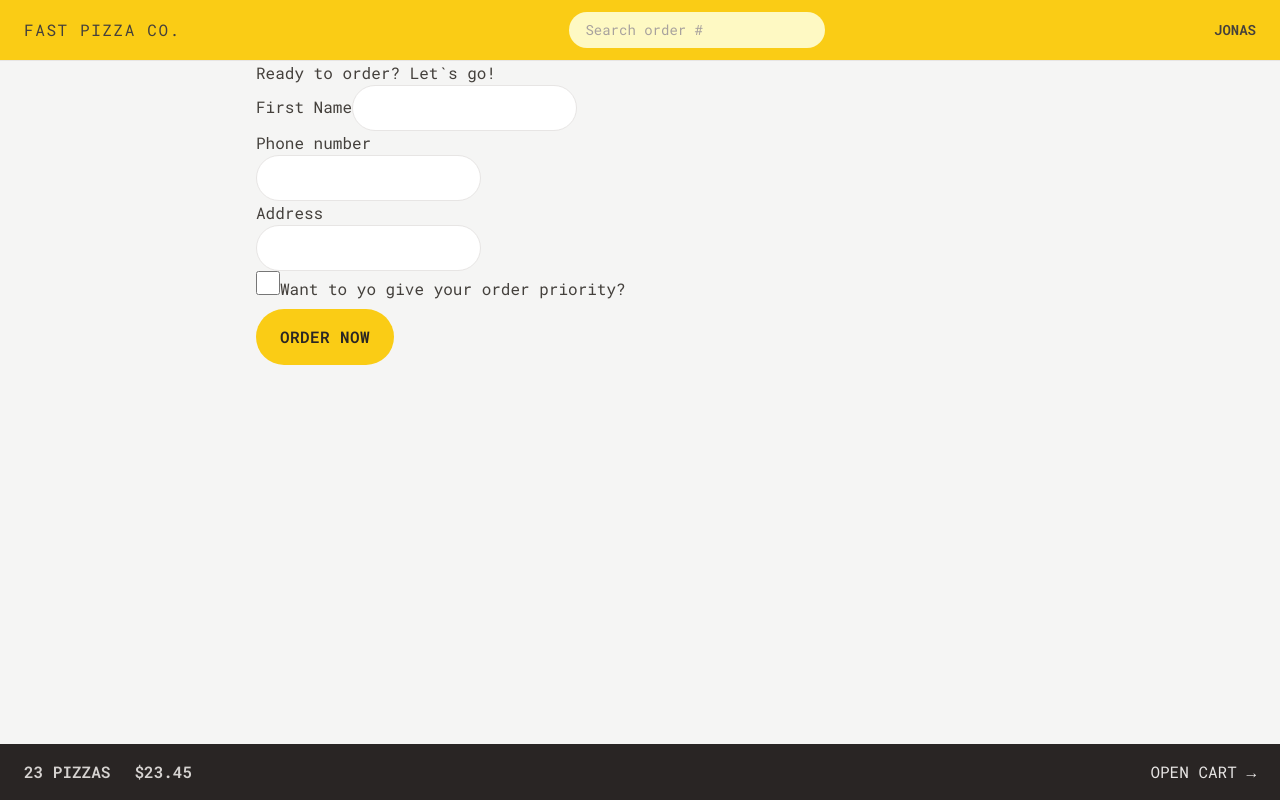
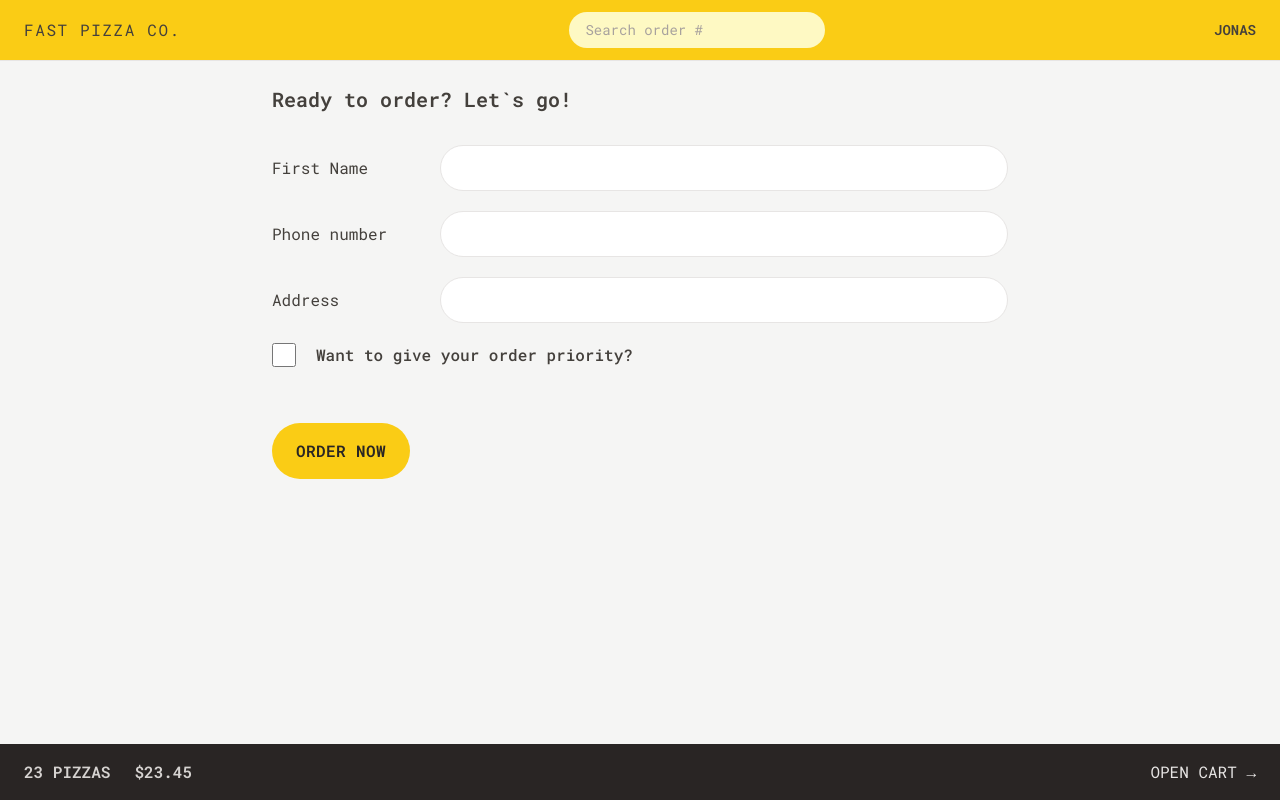
Before and after one commit to Nifemiasaolu/Fast_Pizza, a React (Vite) app: page /order/new in a window 1280 px wide. Built offline with nearby package versions, Linux system fonts and the light colour scheme.

Commit message:
Create Order style component

```diff
--- a/src/Features/Order/CreateOrder.jsx
+++ b/src/Features/Order/CreateOrder.jsx
@@ -42,32 +42,41 @@ function CreateOrder() {
   const cart = fakeCart;
 
   return (
-    <div>
-      <h2>Ready to order? Let`s go!</h2>
+    <div className="px-4 py-6">
+      <h2 className="mb-8 text-xl font-semibold">Ready to order? Let`s go!</h2>
 
       {/* <Form method="POST" action="/order/new"> */}
       <Form method="POST">
-        <div>
-          <label>First Name</label>
-          <input className="input" type="text" name="customer" required />
+        <div className="mb-5 flex flex-col gap-2 sm:flex-row sm:items-center">
+          <label className="sm:basis-40">First Name</label>
+          <input className="input grow" type="text" name="customer" required />
         </div>
 
-        <div>
-          <label>Phone number</label>
-          <div>
-            <input className="input" type="tel" name="phone" required />
-          </div>
-          {formErrors?.phone && <p>{formErrors.phone}</p>}
-        </div>
-
-        <div>
-          <label>Address</label>
-          <div>
-            <input className="input" type="text" name="address" required />
+        <div className="mb-5 flex flex-col gap-2 sm:flex-row sm:items-center">
+          <label className="sm:basis-40">Phone number</label>
+          <div className="grow">
+            <input className="input w-full" type="tel" name="phone" required />
+            {formErrors?.phone && (
+              <p className="mt-2 rounded-md bg-red-100 p-2 text-xs text-red-700">
+                {formErrors.phone}
+              </p>
+            )}
           </div>
         </div>
 
-        <div>
+        <div className="mb-5 flex flex-col gap-2 sm:flex-row sm:items-center">
+          <label className="sm:basis-40">Address</label>
+          <div className="grow">
+            <input
+              className="input w-full"
+              type="text"
+              name="address"
+              required
+            />
+          </div>
+        </div>
+
+        <div className="mb-12 flex items-center gap-5">
           <input
             className="h-6 w-6 accent-yellow-400
             focus:outline-none focus:ring focus:ring-yellow-400
@@ -78,7 +87,9 @@ function CreateOrder() {
             // value={withPriority}
             // onChange={(e) => setWithPriority(e.target.checked)}
           />
-          <label htmlFor="priority">Want to yo give your order priority?</label>
+          <label htmlFor="priority" className="font-medium">
+            Want to give your order priority?
+          </label>
         </div>
 
         <div>
```
